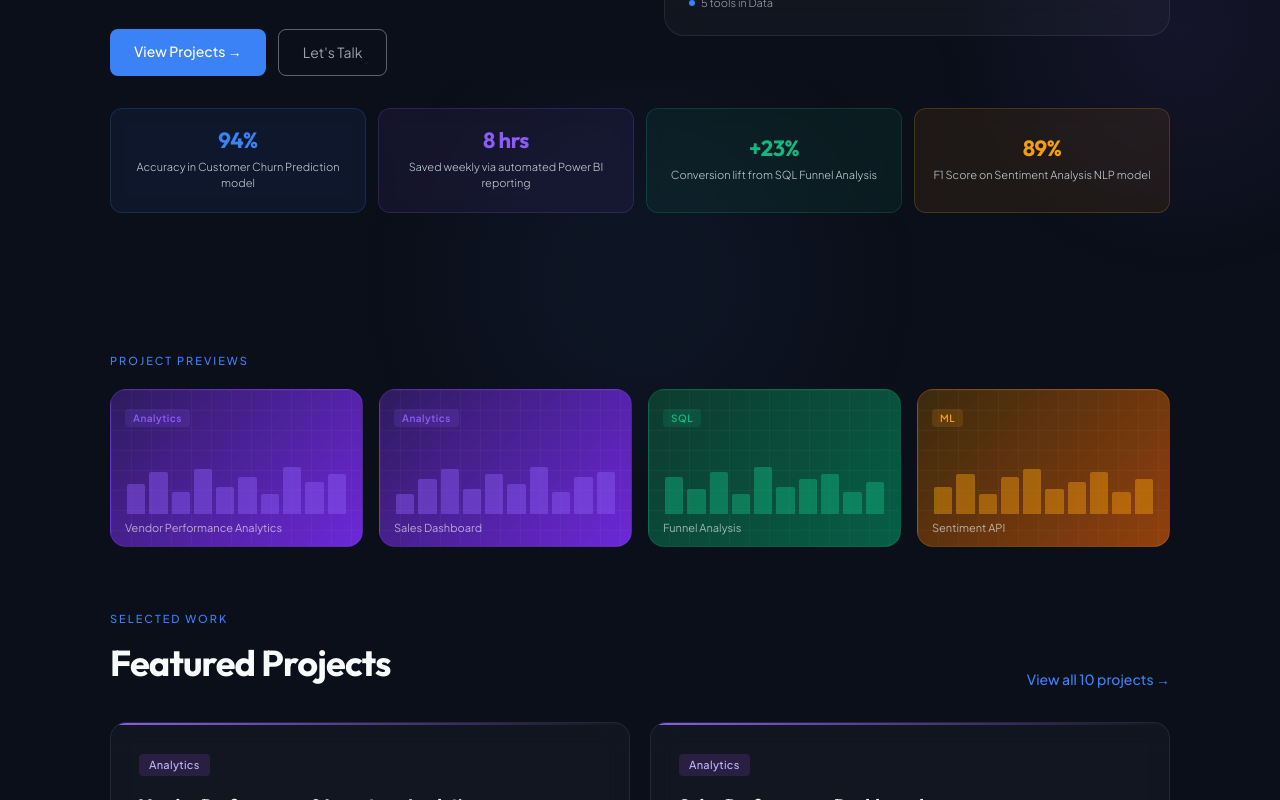
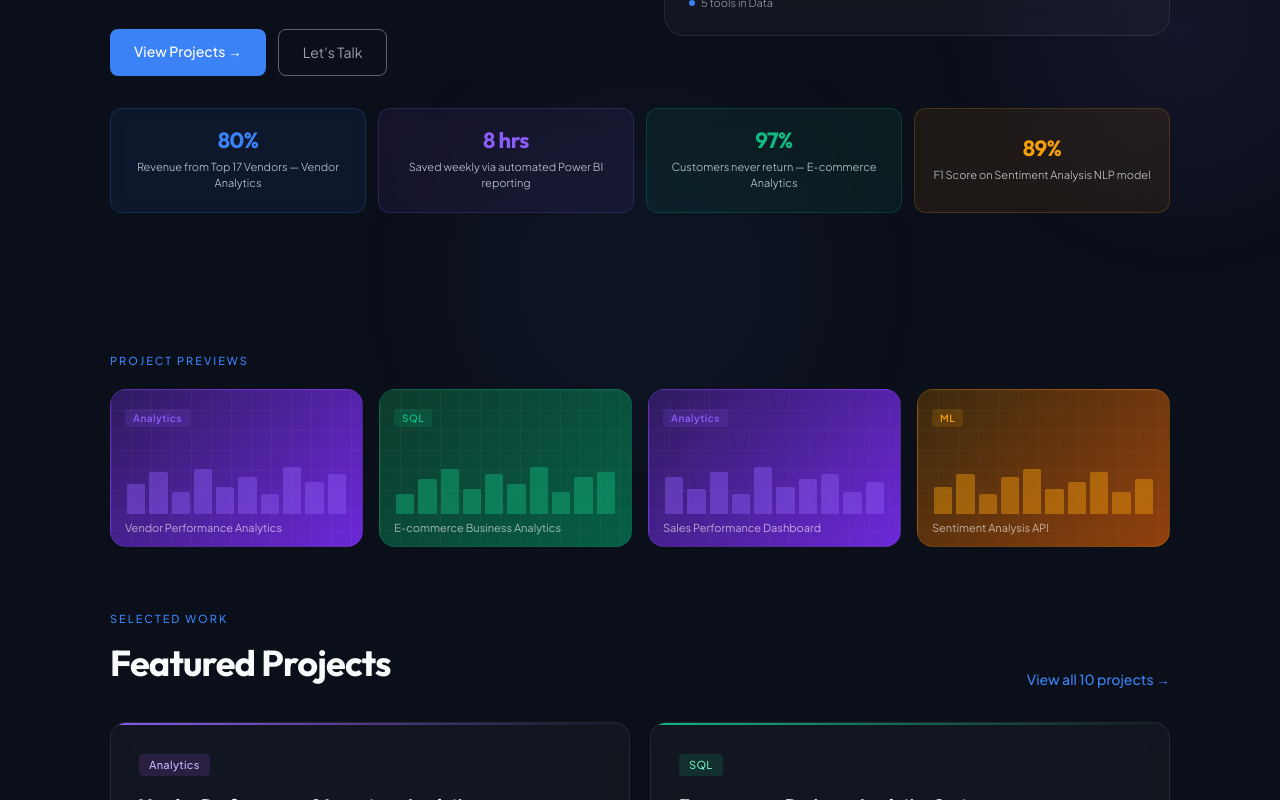
Before and after one commit to sujaldeb/sujal-portfolio, a React (Vite) app: page / in a window 1280 px wide. Shown: the part 420-1220 px from the top of the page. Built offline with nearby package versions, Linux system fonts and the light colour scheme.

Commit message:
ecommerce analytics project added featured

```diff
--- a/src/components/Hero.jsx
+++ b/src/components/Hero.jsx
@@ -65,9 +65,9 @@ const skillCategories = [
 ]
 
 const impactCards = [
-  { metric: '94%', desc: 'Accuracy in Customer Churn Prediction model', color: '#3B82F6', bg: 'rgba(59,130,246,0.08)', border: 'rgba(59,130,246,0.2)', projectId: 'project-1' },
-  { metric: '8 hrs', desc: 'Saved weekly via automated Power BI reporting', color: '#8B5CF6', bg: 'rgba(139,92,246,0.08)', border: 'rgba(139,92,246,0.2)', projectId: 'project-2' },
-  { metric: '+23%', desc: 'Conversion lift from SQL Funnel Analysis', color: '#10B981', bg: 'rgba(16,185,129,0.08)', border: 'rgba(16,185,129,0.2)', projectId: 'project-3' },
+  { metric: '80%', desc: 'Revenue from Top 17 Vendors — Vendor Analytics', color: '#3B82F6', bg: 'rgba(59,130,246,0.08)', border: 'rgba(59,130,246,0.2)', projectId: 'vendor-performance' },
+  { metric: '8 hrs', desc: 'Saved weekly via automated Power BI reporting', color: '#8B5CF6', bg: 'rgba(139,92,246,0.08)', border: 'rgba(139,92,246,0.2)', projectId: 'project-3' },
+  { metric: '97%', desc: 'Customers never return — E-commerce Analytics', color: '#10B981', bg: 'rgba(16,185,129,0.08)', border: 'rgba(16,185,129,0.2)', projectId: 'ecommerce-analytics' },
   { metric: '89%', desc: 'F1 Score on Sentiment Analysis NLP model', color: '#F59E0B', bg: 'rgba(245,158,11,0.08)', border: 'rgba(245,158,11,0.2)', projectId: 'project-4' },
 ]
 
--- a/src/data/projects.js
+++ b/src/data/projects.js
@@ -32,12 +32,49 @@ export const projects = [
       "Delivered insights through a Power BI dashboard for decision-making.",
     ],
     tools: ["Python", "Pandas", "NumPy", "SQLite", "Scikit-learn", "SciPy", "Power BI"],
-    github: "#",
+    github: "https://github.com/sujaldeb/vendor-analysis-end-to-end",
     live: "",
     images: [],
   },
   {
-    id: "project-2",
+    id: "ecommerce-analytics",
+    title: "E-commerce Business Analytics System",
+    tag: "SQL",
+    featured: true,
+    shortDesc: "Analyzed 1.5M+ transactions across a multi-vendor marketplace to uncover retention failure, delivery impact on customer satisfaction, and revenue concentration patterns.",
+    metric: "97%",
+    metricLabel: "Customers Never Return",
+    metric2: "5.4x",
+    metric2Label: "Increase in 1★ Reviews from Late Deliveries",
+    problem: "Despite strong revenue growth, the platform suffered from extremely low customer retention, inconsistent delivery performance, and unclear seller contribution.",
+    problemBullets: [
+      "The business lacked a unified view of customer behavior, logistics impact, and revenue distribution.",
+      "Difficult to identify root causes of churn and scale sustainably without clear analytics.",
+      "No centralized system to connect orders, reviews, sellers, and payments for cross-functional analysis.",
+    ],
+    approach: "",
+    approachBullets: [
+      "Designed a relational SQL analysis pipeline across 9 tables covering orders, customers, sellers, payments, and reviews.",
+      "Performed data cleaning, transformation, and multi-table joins using CTEs and window functions.",
+      "Analyzed retention patterns, delivery performance, and seller distribution across the platform.",
+      "Investigated customer behavior, satisfaction drivers, and geographic revenue trends.",
+      "Translated findings into an interactive Power BI dashboard for stakeholder use.",
+    ],
+    result: "",
+    resultBullets: [
+      "97% of customers never return, revealing a structural retention problem driven by product mix rather than satisfaction.",
+      "Late deliveries increase 1-star reviews by 5.4x, with a sharp drop in satisfaction beyond 7 days delay.",
+      "17.77% of sellers generate 80% of total revenue, highlighting strong revenue concentration.",
+      "Credit card dominates 73.9% of transactions, while voucher users show over 2x higher retention rates.",
+      "SP, RJ, and MG contribute 68% of total revenue, indicating heavy geographic concentration.",
+    ],
+    tools: ["SQL", "MySQL", "CTEs", "Window Functions", "Python", "Pandas", "Power BI"],
+    github: "https://github.com/sujaldeb/E-commerce-Business-Analytics-System",
+    live: "",
+    images: [],
+  },
+  {
+    id: "project-3",
     title: "Sales Performance Dashboard",
     tag: "Analytics",
     featured: true,
@@ -51,25 +88,6 @@ export const projects = [
     result: "Saved 8 hrs/week of manual work. Adoption by 3 regional managers within first week.",
     resultBullets: null,
     tools: ["Power BI", "SQL", "Excel", "DAX"],
-    github: "#",
-    live: "",
-    images: [],
-  },
-  {
-    id: "project-3",
-    title: "E-Commerce Funnel Analysis",
-    tag: "SQL",
-    featured: true,
-    shortDesc: "Identified 3 critical drop-off points in conversion funnel using CTEs and window functions.",
-    metric: "+23%",
-    metricLabel: "conversion lift",
-    problem: "An e-commerce store had high traffic but poor conversion. No one knew where users were dropping off.",
-    problemBullets: null,
-    approach: "Wrote complex SQL queries using CTEs and window functions to trace user journey across 5 funnel stages.",
-    approachBullets: null,
-    result: "Found 3 critical drop-off points. Recommendations led to 23% conversion improvement.",
-    resultBullets: null,
-    tools: ["SQL", "PostgreSQL", "Excel"],
     github: "#",
     live: "",
     images: [],
--- a/src/pages/Home.jsx
+++ b/src/pages/Home.jsx
@@ -24,11 +24,11 @@ const Home = () => {
             </div>
             <div className="preview-strip">
               {[
-                { title: 'Vendor Performance Analytics', tag: 'Analytics', color: '#8B5CF6', gradient: 'linear-gradient(135deg, #2e1b5e, #6D28D9)', bars: [60,85,45,90,55,75,40,95,65,80] },
-                { title: 'Sales Dashboard', tag: 'Analytics', color: '#8B5CF6', gradient: 'linear-gradient(135deg, #2e1b5e, #6D28D9)', bars: [40,70,90,50,80,60,95,45,75,85] },
-                { title: 'Funnel Analysis', tag: 'SQL', color: '#10B981', gradient: 'linear-gradient(135deg, #0d3b2e, #065F46)', bars: [75,50,85,40,95,55,70,80,45,65] },
-                { title: 'Sentiment API', tag: 'ML', color: '#F59E0B', gradient: 'linear-gradient(135deg, #3b2a0d, #92400E)', bars: [55,80,40,75,90,50,65,85,45,70] },
-              ].map((item, i) => (
+              { title: 'Vendor Performance Analytics', tag: 'Analytics', color: '#8B5CF6', gradient: 'linear-gradient(135deg, #2e1b5e, #6D28D9)', bars: [60,85,45,90,55,75,40,95,65,80] },
+              { title: 'E-commerce Business Analytics', tag: 'SQL', color: '#10B981', gradient: 'linear-gradient(135deg, #0d3b2e, #065F46)', bars: [40,70,90,50,80,60,95,45,75,85] },
+              { title: 'Sales Performance Dashboard', tag: 'Analytics', color: '#8B5CF6', gradient: 'linear-gradient(135deg, #2e1b5e, #6D28D9)', bars: [75,50,85,40,95,55,70,80,45,65] },
+              { title: 'Sentiment Analysis API', tag: 'ML', color: '#F59E0B', gradient: 'linear-gradient(135deg, #3b2a0d, #92400E)', bars: [55,80,40,75,90,50,65,85,45,70] },
+            ].map((item, i) => (
                 <div key={i}
                   style={{ background: item.gradient, border: `0.5px solid ${item.color}33`, borderRadius: '16px', overflow: 'hidden', position: 'relative', aspectRatio: '16/10', cursor: 'pointer', transition: 'transform 0.2s, border-color 0.2s' }}
                   onMouseEnter={e => { e.currentTarget.style.transform = 'translateY(-4px)'; e.currentTarget.style.borderColor = item.color + '66' }}
```
